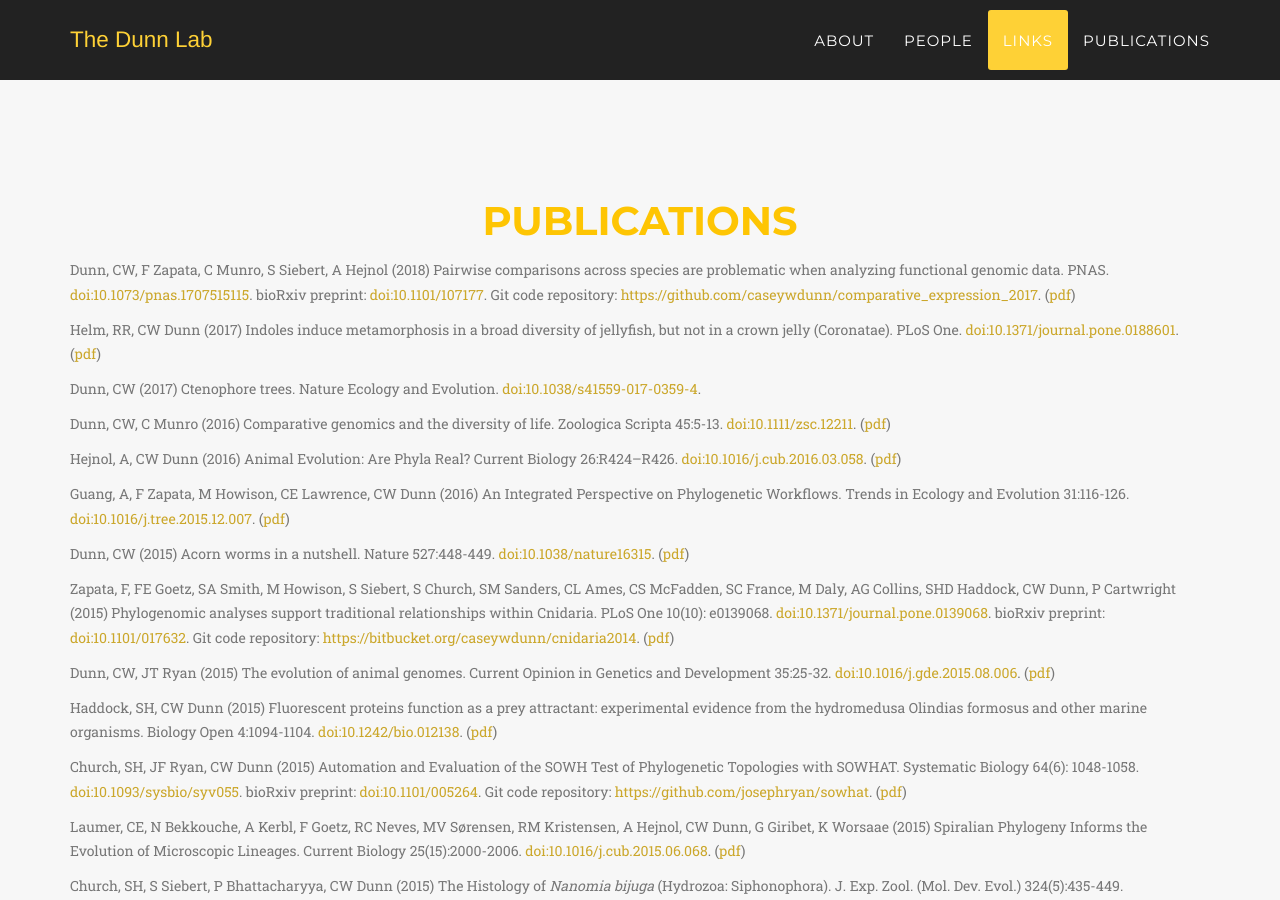
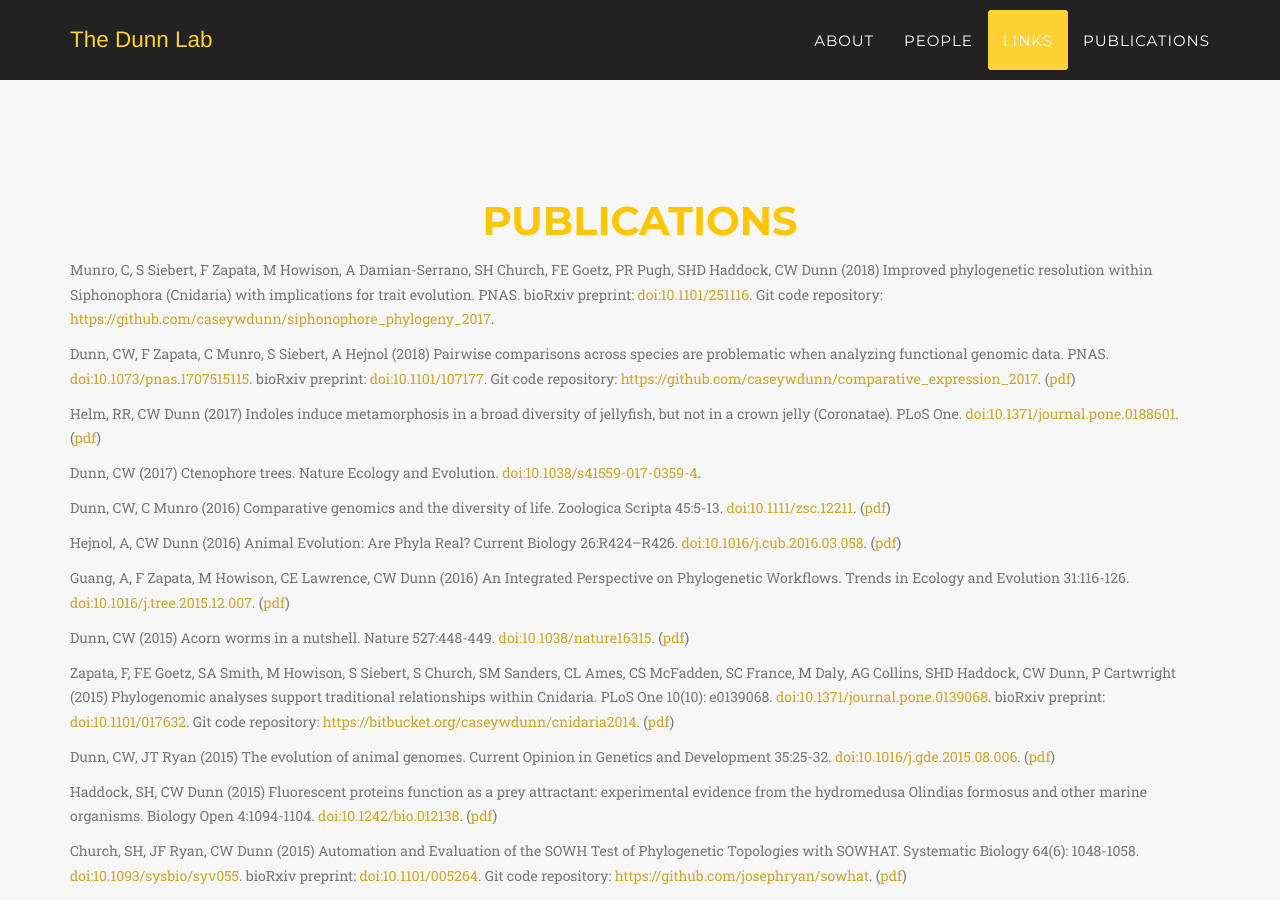
Before and after one commit to caseywdunn/caseywdunn.github.io, a Jekyll site: the page built from index.html, in a window 1280 px wide and 900 px high, scrolled down 8081 px. Built offline with Jekyll 4.4.1, drawn with Linux system fonts in a browser that asks for light colours; some web fonts are replaced.

Commit message:
added siph phylogeny

```diff
--- a/_includes/publications.html
+++ b/_includes/publications.html
@@ -8,6 +8,9 @@
             </div>
 
 
+<div class="box"><div class="box-title"></div><div class="box-body">
+	<p class="text-muted"> Munro, C, S Siebert, F Zapata, M Howison, A Damian-Serrano, SH Church, FE Goetz, PR Pugh, SHD Haddock, CW Dunn (2018) Improved phylogenetic resolution within Siphonophora (Cnidaria) with implications for trait evolution. PNAS. bioRxiv preprint: <a href="https://doi.org/10.1101/251116">doi:10.1101/251116</a>. Git code repository: <a href="https://github.com/caseywdunn/siphonophore_phylogeny_2017">https://github.com/caseywdunn/siphonophore_phylogeny_2017</a>. </p>
+</div><div class="box-footer"> </div></div>
 
 <div class="box"><div class="box-title"></div><div class="box-body">
 	<p class="text-muted"> Dunn, CW, F Zapata, C Munro, S Siebert, A Hejnol (2018) Pairwise comparisons across species are problematic when analyzing functional genomic data. PNAS. <a href="http://dx.doi.org/10.1073/pnas.1707515115">doi:10.1073/pnas.1707515115</a>. bioRxiv preprint: <a href="https://doi.org/10.1101/107177">doi:10.1101/107177</a>. Git code repository: <a href="https://github.com/caseywdunn/comparative_expression_2017">https://github.com/caseywdunn/comparative_expression_2017</a>. (<a href="assets/Dunn_etal_2018-comparative_expression.pdf">pdf</a>) </p>
```
